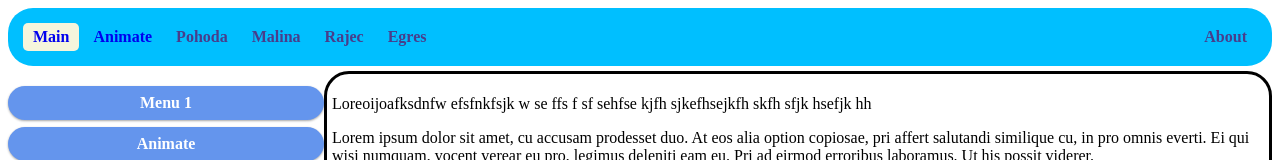
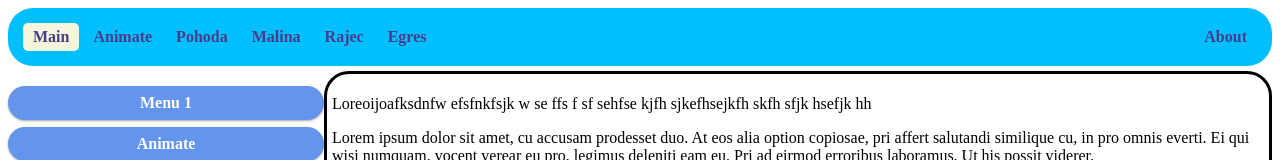
Before and after one commit to KanoczTomas/responsive-web-demo, a plain HTML site: page index.html in a window 1280 px wide. Shown: the top 160 px of the page. Drawn offline with Linux system fonts and the light colour scheme.

Commit message:
added anchor styling

```diff
--- a/styles/style.css
+++ b/styles/style.css
@@ -119,8 +119,9 @@
 #main-menu li.active{
     text-decoration: none;
 }
-#main-menu a{
+#main-menu a, #main-menu a:visited{
     text-decoration: none;
+    color: 	#483D8B;
 }
 @media screen and (min-width: 767px){
     #main-menu .pull-right{
```
